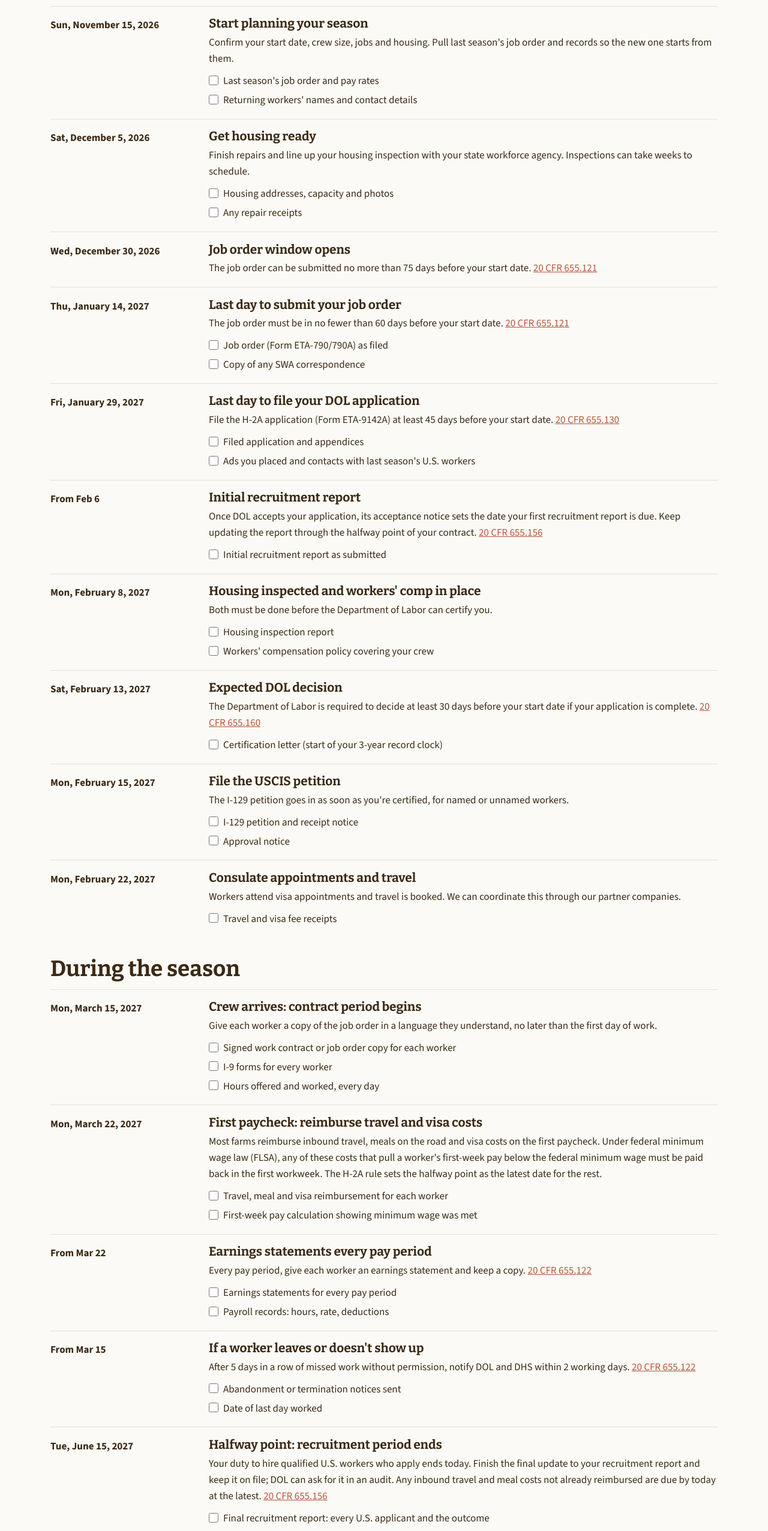
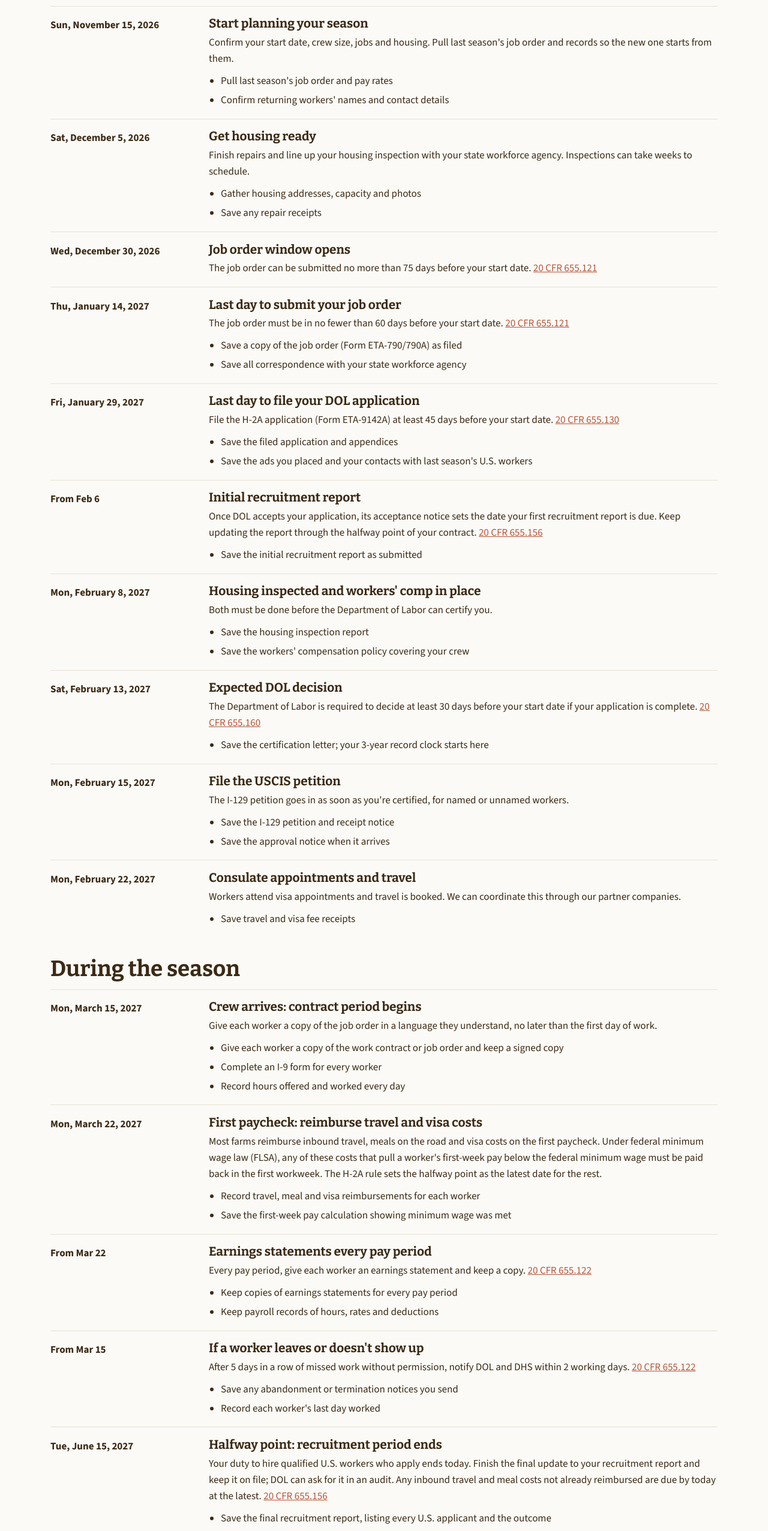
Before and after one commit to mfarh2a/battenkillag-use-me, a Next.js app: page /plan-your-season in a window 1280 px wide. Shown: the part 781-3333 px from the top of the page at 60% size. Built offline with nearby package versions, Linux system fonts and the light colour scheme; no server answers.

Commit message:
Planner: replace checkboxes with reworded bullet reminders
Co-Authored-By: Claude Opus 5.5 <noreply@anthropic.com>
Claude-Session: https://claude.ai/code/session_015cpjf6yshooMXA5n36424h

```diff
--- a/app/globals.css
+++ b/app/globals.css
@@ -488,9 +488,7 @@ textarea { min-height: 8rem; resize: vertical; }
 .plan-date span { color: var(--muted); font-size: var(--step--1); }
 .plan-body h3 { margin: 0 0 0.3rem; font-size: var(--step-1); }
 .plan-body p { margin: 0; }
-.plan-records { list-style: none; margin: 0.6rem 0 0; padding: 0; display: grid; gap: 0.3rem; }
-.plan-records label { display: flex; flex-direction: row; justify-content: flex-start; gap: 0.5rem; align-items: flex-start; cursor: pointer; font-weight: 400; text-align: left; }
-.plan-records input[type=checkbox] { width: 1rem; height: 1rem; min-width: 1rem; flex: 0 0 auto; padding: 0; margin: 0.3rem 0 0; accent-color: var(--field); }
+.plan-records { list-style: disc; margin: 0.6rem 0 0; padding: 0 0 0 1.25rem; display: grid; gap: 0.3rem; }
 .plan-note { font-size: var(--step--1); }
 .print-only { display: none; }
 @media (max-width: 720px) { .plan-list > li { grid-template-columns: 1fr; gap: 0.4rem; } }
@@ -514,7 +512,7 @@ textarea { min-height: 8rem; resize: vertical; }
   .plan-body h3 { font-size: 10pt; margin: 0 0 1px; font-family: inherit; }
   .plan-body p { font-size: 9pt; color: #333; } .plan-body p a { color: #333; text-decoration: none; font-size: 8pt; }
   .plan-records { grid-template-columns: 1fr 1fr; gap: 1px 12px; margin-top: 3px; }
-  .plan-records label { font-size: 8.5pt; } .plan-records input[type=checkbox] { width: 9px; height: 9px; min-width: 9px; margin-top: 2px; }
+  .plan-records li { font-size: 8.5pt; }
   .plan-note { font-size: 8pt; }
   .plan-list > li.late .plan-date strong { text-decoration: none; color: #111; }
 }
--- a/components/SeasonPlanner.tsx
+++ b/components/SeasonPlanner.tsx
@@ -38,26 +38,26 @@ export default function SeasonPlanner() {
     const cert = add(s, -30);
     const keepUntil = new Date(cert); keepUntil.setFullYear(keepUntil.getFullYear() + 3);
     const before: Item[] = [
-      { date: add(s, -120), title: "Start planning your season", detail: "Confirm your start date, crew size, jobs and housing. Pull last season's job order and records so the new one starts from them.", records: ["Last season's job order and pay rates", "Returning workers' names and contact details"] },
-      { date: add(s, -100), title: "Get housing ready", detail: "Finish repairs and line up your housing inspection with your state workforce agency. Inspections can take weeks to schedule.", records: ["Housing addresses, capacity and photos", "Any repair receipts"] },
+      { date: add(s, -120), title: "Start planning your season", detail: "Confirm your start date, crew size, jobs and housing. Pull last season's job order and records so the new one starts from them.", records: ["Pull last season's job order and pay rates", "Confirm returning workers' names and contact details"] },
+      { date: add(s, -100), title: "Get housing ready", detail: "Finish repairs and line up your housing inspection with your state workforce agency. Inspections can take weeks to schedule.", records: ["Gather housing addresses, capacity and photos", "Save any repair receipts"] },
       { date: add(s, -75), title: "Job order window opens", detail: "The job order can be submitted no more than 75 days before your start date.", rule: "121" },
-      { date: add(s, -60), title: "Last day to submit your job order", detail: "The job order must be in no fewer than 60 days before your start date.", records: ["Job order (Form ETA-790/790A) as filed", "Copy of any SWA correspondence"], rule: "121" },
-      { date: add(s, -45), title: "Last day to file your DOL application", detail: "File the H-2A application (Form ETA-9142A) at least 45 days before your start date.", records: ["Filed application and appendices", "Ads you placed and contacts with last season's U.S. workers"], rule: "130" },
-      { date: add(s, -37), title: "Initial recruitment report", detail: "Once DOL accepts your application, its acceptance notice sets the date your first recruitment report is due. Keep updating the report through the halfway point of your contract.", records: ["Initial recruitment report as submitted"], rule: "156", ongoing: true },
-      { date: add(s, -35), title: "Housing inspected and workers' comp in place", detail: "Both must be done before the Department of Labor can certify you.", records: ["Housing inspection report", "Workers' compensation policy covering your crew"] },
-      { date: cert, title: "Expected DOL decision", detail: "The Department of Labor is required to decide at least 30 days before your start date if your application is complete.", records: ["Certification letter (start of your 3-year record clock)"], rule: "160" },
-      { date: add(s, -28), title: "File the USCIS petition", detail: "The I-129 petition goes in as soon as you're certified, for named or unnamed workers.", records: ["I-129 petition and receipt notice", "Approval notice"] },
-      { date: add(s, -21), title: "Consulate appointments and travel", detail: "Workers attend visa appointments and travel is booked. We can coordinate this through our partner companies.", records: ["Travel and visa fee receipts"] },
+      { date: add(s, -60), title: "Last day to submit your job order", detail: "The job order must be in no fewer than 60 days before your start date.", records: ["Save a copy of the job order (Form ETA-790/790A) as filed", "Save all correspondence with your state workforce agency"], rule: "121" },
+      { date: add(s, -45), title: "Last day to file your DOL application", detail: "File the H-2A application (Form ETA-9142A) at least 45 days before your start date.", records: ["Save the filed application and appendices", "Save the ads you placed and your contacts with last season's U.S. workers"], rule: "130" },
+      { date: add(s, -37), title: "Initial recruitment report", detail: "Once DOL accepts your application, its acceptance notice sets the date your first recruitment report is due. Keep updating the report through the halfway point of your contract.", records: ["Save the initial recruitment report as submitted"], rule: "156", ongoing: true },
+      { date: add(s, -35), title: "Housing inspected and workers' comp in place", detail: "Both must be done before the Department of Labor can certify you.", records: ["Save the housing inspection report", "Save the workers' compensation policy covering your crew"] },
+      { date: cert, title: "Expected DOL decision", detail: "The Department of Labor is required to decide at least 30 days before your start date if your application is complete.", records: ["Save the certification letter; your 3-year record clock starts here"], rule: "160" },
+      { date: add(s, -28), title: "File the USCIS petition", detail: "The I-129 petition goes in as soon as you're certified, for named or unnamed workers.", records: ["Save the I-129 petition and receipt notice", "Save the approval notice when it arrives"] },
+      { date: add(s, -21), title: "Consulate appointments and travel", detail: "Workers attend visa appointments and travel is booked. We can coordinate this through our partner companies.", records: ["Save travel and visa fee receipts"] },
     ];
     const during: Item[] = [
-      { date: s, title: "Crew arrives: contract period begins", detail: "Give each worker a copy of the job order in a language they understand, no later than the first day of work.", records: ["Signed work contract or job order copy for each worker", "I-9 forms for every worker", "Hours offered and worked, every day"] },
-      { date: add(s, 7), title: "First paycheck: reimburse travel and visa costs", detail: "Most farms reimburse inbound travel, meals on the road and visa costs on the first paycheck. Under federal minimum wage law (FLSA), any of these costs that pull a worker's first-week pay below the federal minimum wage must be paid back in the first workweek. The H-2A rule sets the halfway point as the latest date for the rest.", records: ["Travel, meal and visa reimbursement for each worker", "First-week pay calculation showing minimum wage was met"] },
-      { date: add(s, 7), title: "Earnings statements every pay period", detail: "Every pay period, give each worker an earnings statement and keep a copy.", records: ["Earnings statements for every pay period", "Payroll records: hours, rate, deductions"], rule: "122", ongoing: true },
-      { date: s, title: "If a worker leaves or doesn't show up", detail: "After 5 days in a row of missed work without permission, notify DOL and DHS within 2 working days.", records: ["Abandonment or termination notices sent", "Date of last day worked"], rule: "122", ongoing: true },
-      { date: half, title: "Halfway point: recruitment period ends", detail: "Your duty to hire qualified U.S. workers who apply ends today. Finish the final update to your recruitment report and keep it on file; DOL can ask for it in an audit. Any inbound travel and meal costs not already reimbursed are due by today at the latest.", records: ["Final recruitment report: every U.S. applicant and the outcome", "Proof all inbound travel and meals have been reimbursed"], rule: "156" },
+      { date: s, title: "Crew arrives: contract period begins", detail: "Give each worker a copy of the job order in a language they understand, no later than the first day of work.", records: ["Give each worker a copy of the work contract or job order and keep a signed copy", "Complete an I-9 form for every worker", "Record hours offered and worked every day"] },
+      { date: add(s, 7), title: "First paycheck: reimburse travel and visa costs", detail: "Most farms reimburse inbound travel, meals on the road and visa costs on the first paycheck. Under federal minimum wage law (FLSA), any of these costs that pull a worker's first-week pay below the federal minimum wage must be paid back in the first workweek. The H-2A rule sets the halfway point as the latest date for the rest.", records: ["Record travel, meal and visa reimbursements for each worker", "Save the first-week pay calculation showing minimum wage was met"] },
+      { date: add(s, 7), title: "Earnings statements every pay period", detail: "Every pay period, give each worker an earnings statement and keep a copy.", records: ["Keep copies of earnings statements for every pay period", "Keep payroll records of hours, rates and deductions"], rule: "122", ongoing: true },
+      { date: s, title: "If a worker leaves or doesn't show up", detail: "After 5 days in a row of missed work without permission, notify DOL and DHS within 2 working days.", records: ["Save any abandonment or termination notices you send", "Record each worker's last day worked"], rule: "122", ongoing: true },
+      { date: half, title: "Halfway point: recruitment period ends", detail: "Your duty to hire qualified U.S. workers who apply ends today. Finish the final update to your recruitment report and keep it on file; DOL can ask for it in an audit. Any inbound travel and meal costs not already reimbursed are due by today at the latest.", records: ["Save the final recruitment report, listing every U.S. applicant and the outcome", "Save proof that all inbound travel and meals were reimbursed"], rule: "156" },
     ];
     const after: Item[] = [
-      { date: end, title: "Contract ends", detail: "Check the three-fourths guarantee, pay final wages and provide or pay for return travel for workers who complete the contract.", records: ["Three-fourths guarantee calculation", "Final pay records", "Outbound travel records"], rule: "122" },
+      { date: end, title: "Contract ends", detail: "Check the three-fourths guarantee, pay final wages and provide or pay for return travel for workers who complete the contract.", records: ["Complete and save the three-fourths guarantee calculation", "Save final pay records", "Save outbound travel records"], rule: "122" },
       { date: keepUntil, title: "Keep records until at least this date", detail: "Keep every H-2A record for 3 years from your certification date. DOL can audit any time in that window.", rule: "167" },
     ];
     return { before, during, after, end, s, half, cert, keepUntil };
@@ -82,7 +82,7 @@ export default function SeasonPlanner() {
                 {it.records && (
                   <ul className="plan-records">
                     {it.records.map((r) => (
-                      <li key={r}><label><input type="checkbox" /> {r}</label></li>
+                      <li key={r}>{r}</li>
                     ))}
                   </ul>
                 )}
```
